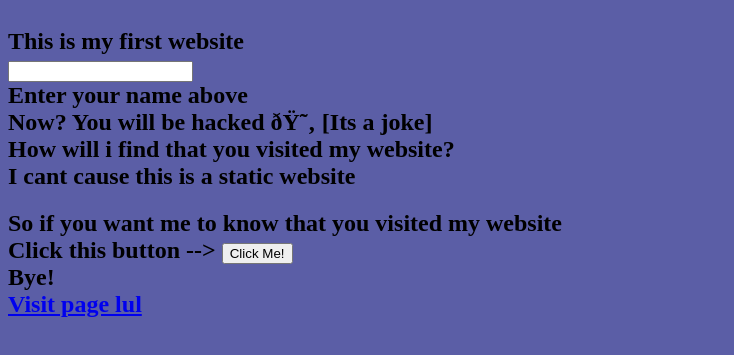
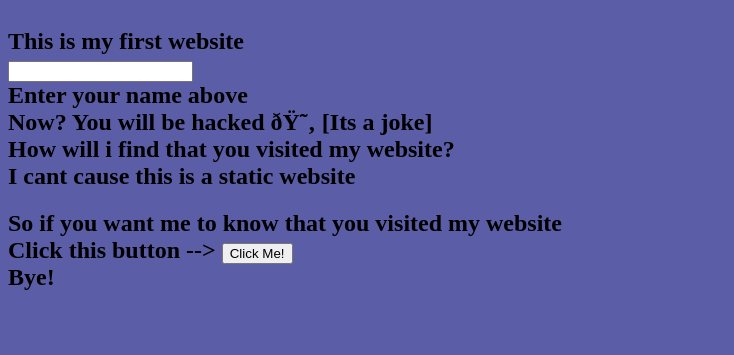
Before and after one commit to HostServer001/jvk.com, a plain HTML site: page index.html in a window 1280 px wide. Shown: the part 241-596 px from the top of the page, without its empty margins (0-734 px from the left). Drawn offline with Linux system fonts and the light colour scheme.

Commit message:
Update index.html

```diff
--- a/index.html
+++ b/index.html
@@ -37,9 +37,6 @@ Click this button -->
 <br>
 Bye!
 <br>
-<a href="https://github.com/Py1000/myself.github.io/blob/main/lul.html">
-  Visit page lul
-</a>
 </h2>
 </p>
 </body>
```
